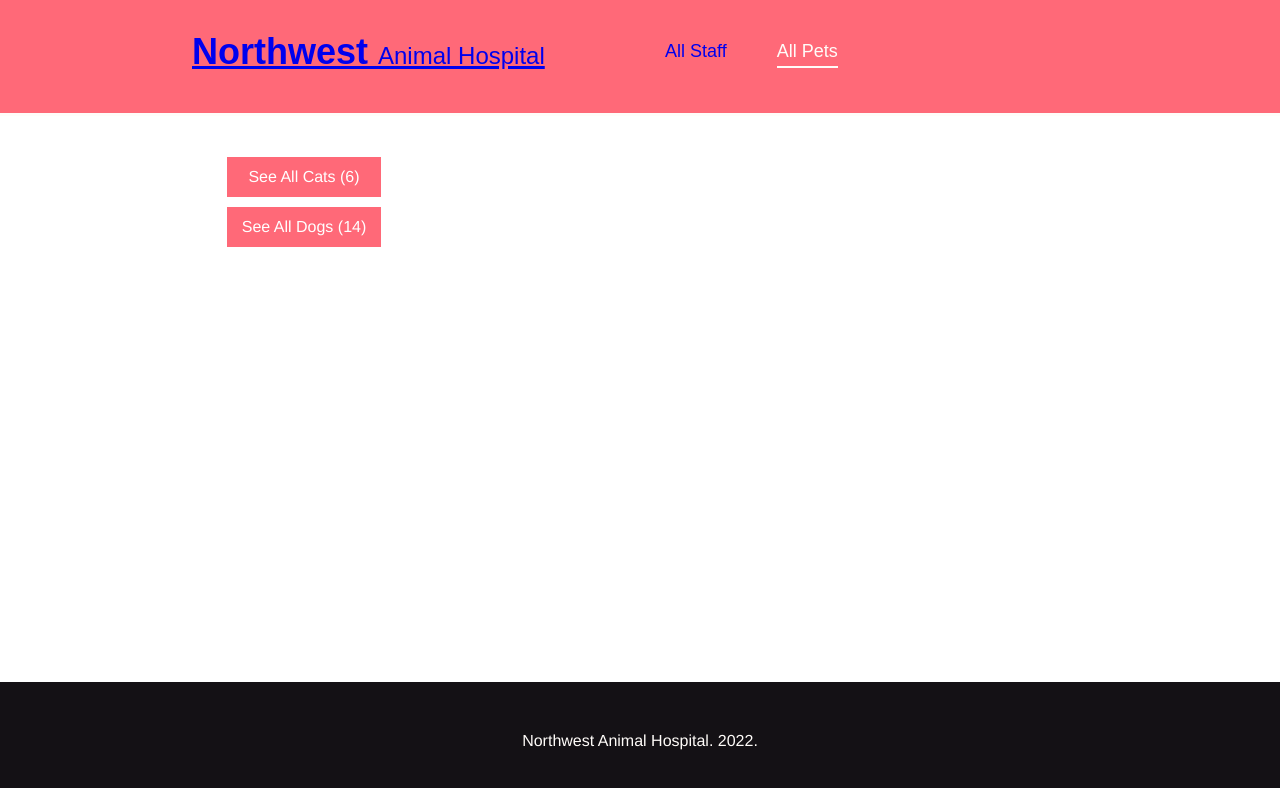
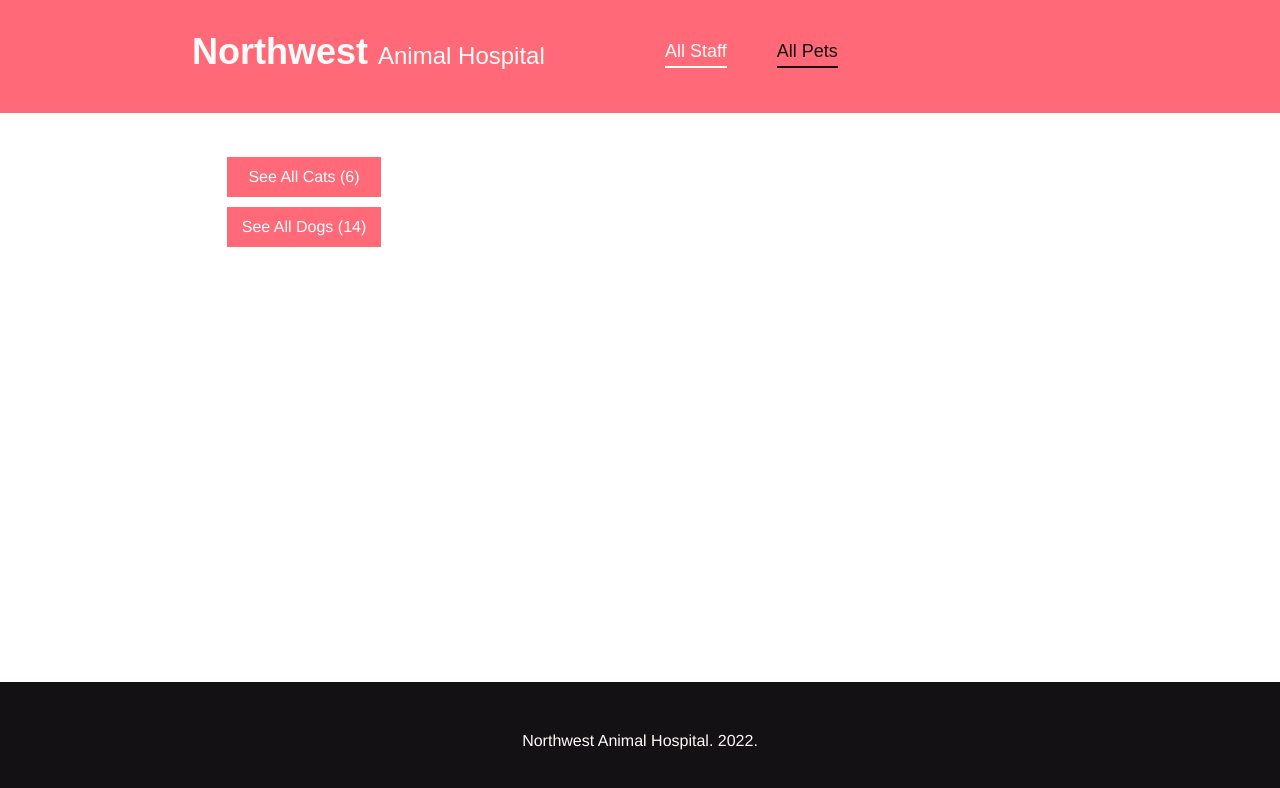
Before and after one commit to 9-5-pursuit/lab-react-router, a React (Create React App) app: page /pets/1 in a window 1280 px wide. Shown: the top 788 px of the page. Built offline with nearby package versions, Linux system fonts and the light colour scheme; a web font is replaced by a local one.

Commit message:
format Nav component

```diff
--- a/src/App.js
+++ b/src/App.js
@@ -8,6 +8,7 @@ import Footer from "./components/common/Footer";
 import Home from "./components/home/Home";
 import StaffList from "./components/staff/StaffList";
 import PetsList from "./components/pets/PetsList";
+import NotFound from "./components/common/NotFound";
 import { Navigate, BrowserRouter as Router, Route, Routes, BrowserRouter } from "react-router-dom";
 
 /*
@@ -32,6 +33,7 @@ function App() {
           <Route path='/pets/:p' element={<PetsList pets={pets} />} />
           <Route path='/pets' element={<Navigate replace to='/pets/cats' />} />
           <Route path='/staff' element={<StaffList employees={employees} />} />
+          <Route path='*' element={<NotFound />} />
         </Routes>
         <Footer />
       </BrowserRouter>
--- a/src/components/common/Nav.css
+++ b/src/components/common/Nav.css
@@ -51,3 +51,8 @@ header ul li a:hover {
   color: var(--black);
   border-bottom: 2px solid var(--black);
 }
+
+.active-link {
+  color: var(--black);
+  border-bottom: 2px solid var(--black);
+}
--- a/src/components/common/Nav.js
+++ b/src/components/common/Nav.js
@@ -1,30 +1,34 @@
+import { NavLink, Link } from "react-router-dom";
 import "./Nav.css";
-import { Link } from "react-router-dom";
 
 function Nav() {
   return (
     <header>
       <article>
-        <Link to='/'>
         <h1>
+          <Link to="/">
             Northwest <span>Animal Hospital</span>
+          </Link>
         </h1>
-        </Link>
-
       </article>
       <aside>
         <ul>
-          <Link to='/staff'>
           <li>
+            <NavLink
+              to="/staff"
+              className={({ isActive }) => (isActive ? "active-link" : "")}
+            >
               All Staff
+            </NavLink>
           </li>
-
-          </Link>
-          <Link to='/pets'>
           <li>
-              <a>All Pets</a>
+            <NavLink
+              to="/pets"
+              className={({ isActive }) => (isActive ? "active-link" : "")}
+            >
+              All Pets
+            </NavLink>
           </li>
-          </Link>
         </ul>
       </aside>
     </header>
--- /dev/null
+++ b/src/components/common/NotFound.js
@@ -0,0 +1,9 @@
+import React from 'react'
+
+function NotFound() {
+  return (
+    <div>The page you are looking for was not found</div>
+  )
+}
+
+export default NotFound
--- a/src/components/pets/PetsList.js
+++ b/src/components/pets/PetsList.js
@@ -17,16 +17,14 @@ export const PetsList = ({ pets }) => {
   return (
     <section className="pets-wrapper">
       <PetsListNav cats={cats} dogs={dogs} />
-
-
       <section className="pets-list">
         {/* All cats section */}
 
-              {p==='cats' && cats.map((cat) => (
+        {p === 'cats' && cats.map((cat) => (
           <Pet key={cat.id} kind="cat" pet={cat} />
         ))}
 
-              {p==='dogs' && dogs.map((dog) => (
+        {p === 'dogs' && dogs.map((dog) => (
           <Pet key={dog.id} kind="dog" pet={dog} />
         ))}
 
```
Also changed, not shown: src/components/common/Error.js (added). Lines whose indentation alone changed are shown as unchanged.
